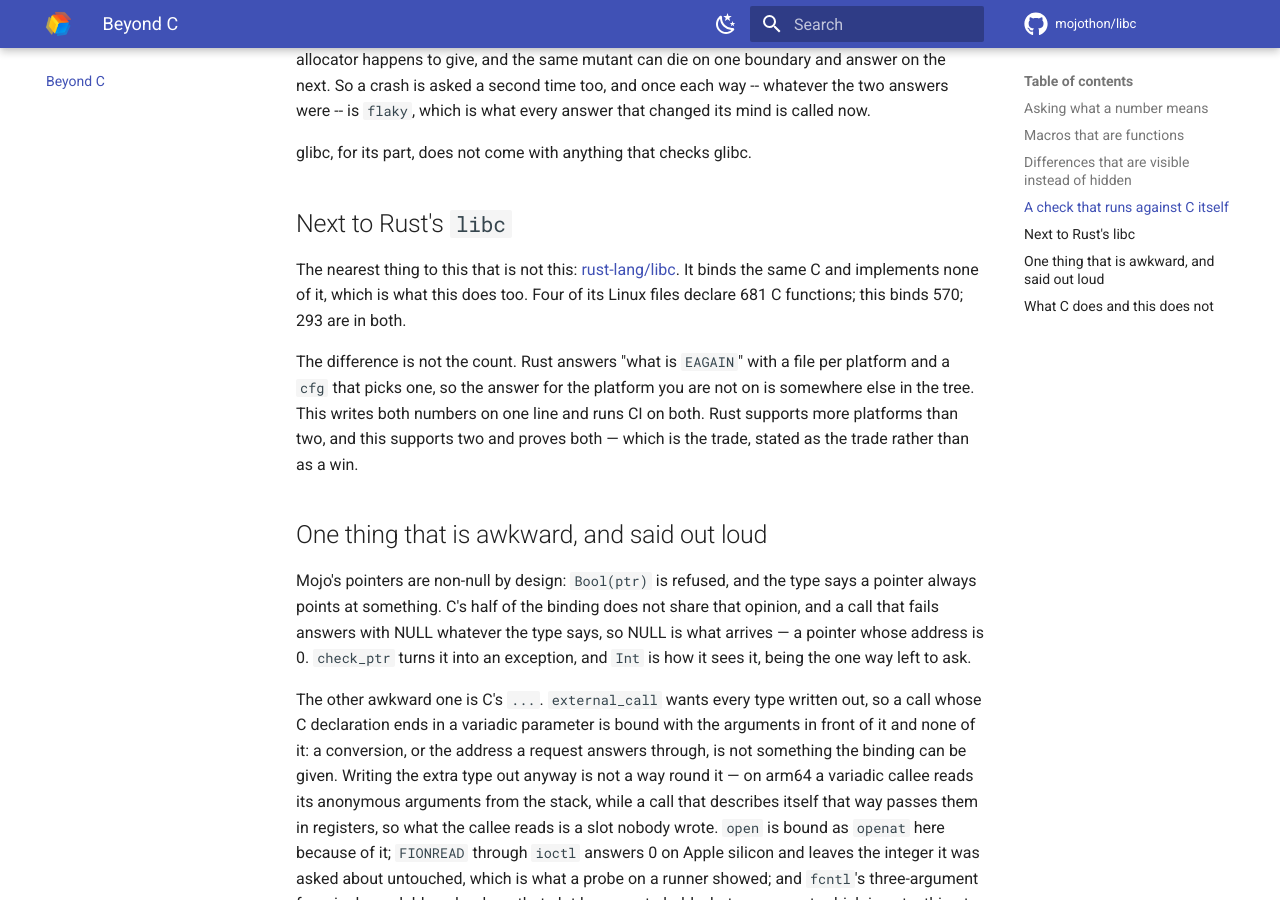
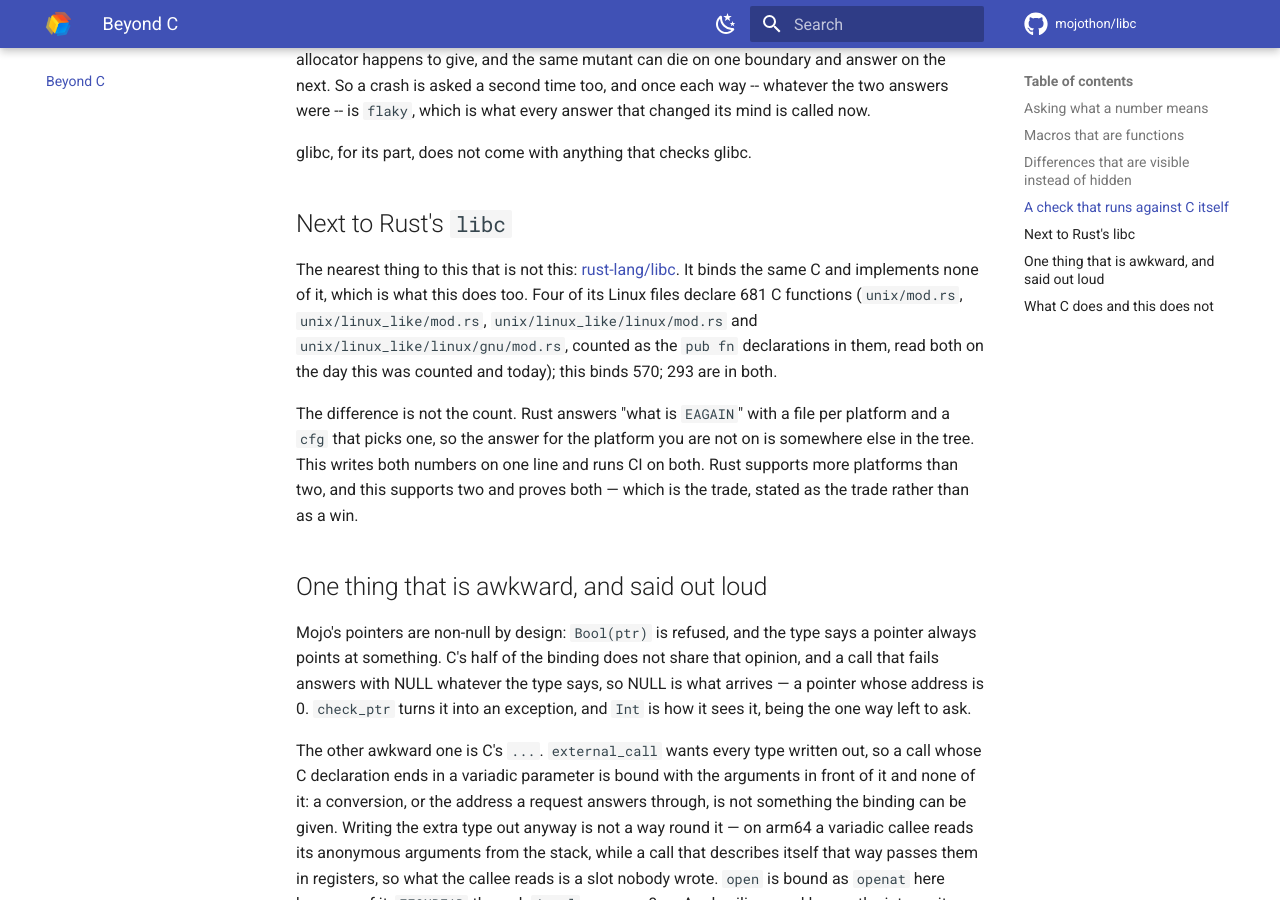
Before and after one commit to mojothon/libc, an MkDocs documentation site: the page built from docs/beyond-c.md, in a window 1280 px wide and 900 px high, scrolled down 16650 px. Built offline with MkDocs 1.6.1 and Material for MkDocs 9.7.7, drawn with Linux system fonts in a browser that asks for light colours; comment, search, counter and statistics services are not loaded.

Commit message:
docs: which four files the 681 is counted from
The Rust comparison says four of that tree's Linux files declare 681
C functions and leaves the four unnamed, which makes the number one
nobody can check. They are named now, with the counting rule -- the
`pub fn` declarations in `unix/mod.rs`, `unix/linux_like/mod.rs`,
`unix/linux_like/linux/mod.rs` and `unix/linux_like/linux/gnu/mod.rs`
-- and the count holds today, which is worth writing down too: a
number that can be re-derived is a number the page can keep.

```diff
--- a/docs/beyond-c.md
+++ b/docs/beyond-c.md
@@ -827,7 +827,10 @@ glibc, for its part, does not come with anything that checks glibc.
 The nearest thing to this that is not this: [rust-lang/libc](
 https://github.com/rust-lang/libc). It binds the same C and implements
 none of it, which is what this does too. Four of its Linux files declare
-681 C functions; this binds 570; 293 are in both.
+681 C functions (`unix/mod.rs`, `unix/linux_like/mod.rs`,
+`unix/linux_like/linux/mod.rs` and `unix/linux_like/linux/gnu/mod.rs`,
+counted as the `pub fn` declarations in them, read both on the day this
+was counted and today); this binds 570; 293 are in both.
 
 The difference is not the count. Rust answers "what is `EAGAIN`" with a
 file per platform and a `cfg` that picks one, so the answer for the
```
